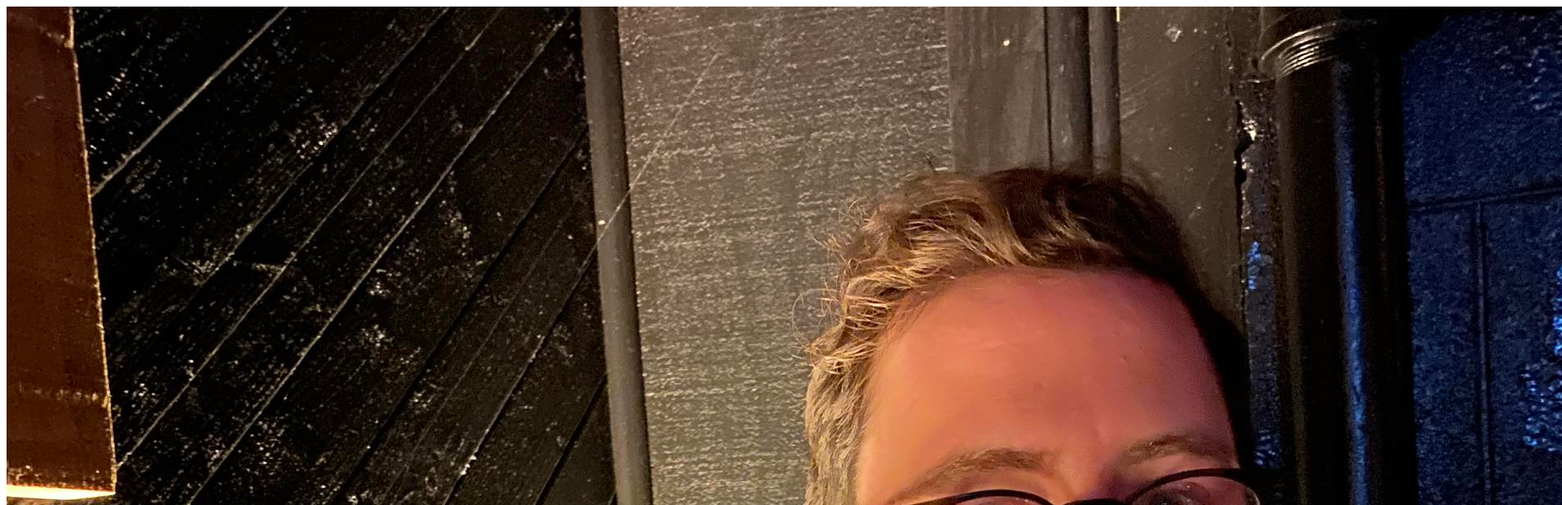
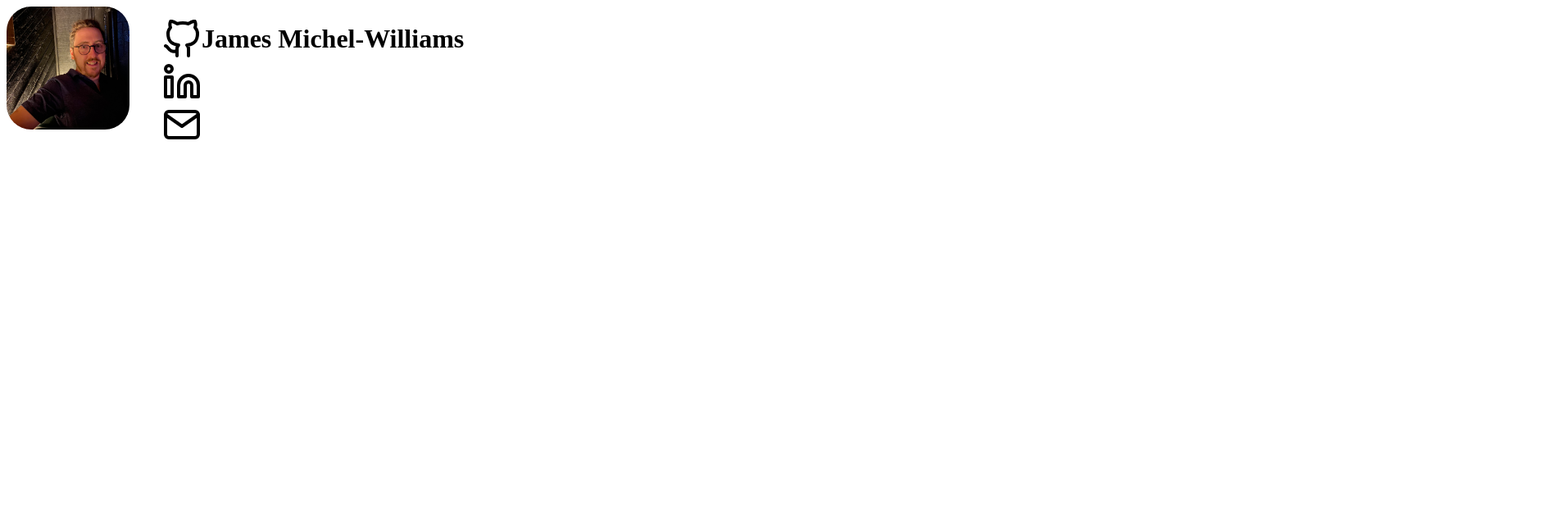
Before and after one commit to jmichelwilliams/jmichelwilliams.github.io, a React (Create React App) app in the folder resume/: page / in a window 1280 px wide. Shown: the top 616 px of the page at 82% size, 1906 px wide, since content can reach past the window. Built offline with nearby package versions, Linux system fonts and the light colour scheme.

Commit message:
Fleshing out Header

```diff
--- a/resume/package.json
+++ b/resume/package.json
@@ -10,6 +10,7 @@
     "react": "^18.2.0",
     "react-dom": "^18.2.0",
     "react-icons": "^4.9.0",
+    "react-router-dom": "^6.12.0",
     "react-scripts": "5.0.1",
     "styled-components": "^6.0.0-rc.3",
     "web-vitals": "^2.1.4"
--- a/resume/src/components/Header.js
+++ b/resume/src/components/Header.js
@@ -4,28 +4,55 @@
 
 const Header = () => {
   return (
-    <div>
-      <div>
-        <img src={profilePic}></img>
-      </div>
+    <Wrapper>
+      <ProfilePictureContainer>
+        <ProfilePicture src={profilePic}></ProfilePicture>
+      </ProfilePictureContainer>
       <div>
         <List>
           <li>
-            <FiGithub />
+            <Link href="https://github.com/jmichelwilliams?tab=repositories">
+              <FiGithub style={{ height: "3em", width: "3em" }} />
+            </Link>
           </li>
           <li>
-            <FiLinkedin />
+            <Link href="https://www.linkedin.com/in/james-michel-williams-9b11382b/">
+              <FiLinkedin style={{ height: "3em", width: "3em" }} />
+            </Link>
           </li>
           <li>
-            <FiMail />
+            <Link href="mailto:jmichelwilliams@gmail.com">
+              <FiMail style={{ height: "3em", width: "3em" }} />
+            </Link>
           </li>
         </List>
       </div>
-    </div>
+      <div>
+        <h1>James Michel-Williams</h1>
+      </div>
+    </Wrapper>
   );
 };
 
 const List = styled.ul`
-  list-style-type: style none;
+  list-style: none;
+`;
+
+const ProfilePictureContainer = styled.div`
+  display: flex;
+  width: 150px;
+  height: 150px;
+`;
+const ProfilePicture = styled.img`
+  border-radius: 30px;
+`;
+
+const Wrapper = styled.div`
+  display: flex;
+`;
+
+const Link = styled.a`
+  text-decoration: none;
+  color: black;
 `;
 export default Header;
```
Also changed, not shown: 1 other file (tests, documents, lock files or other folders).
